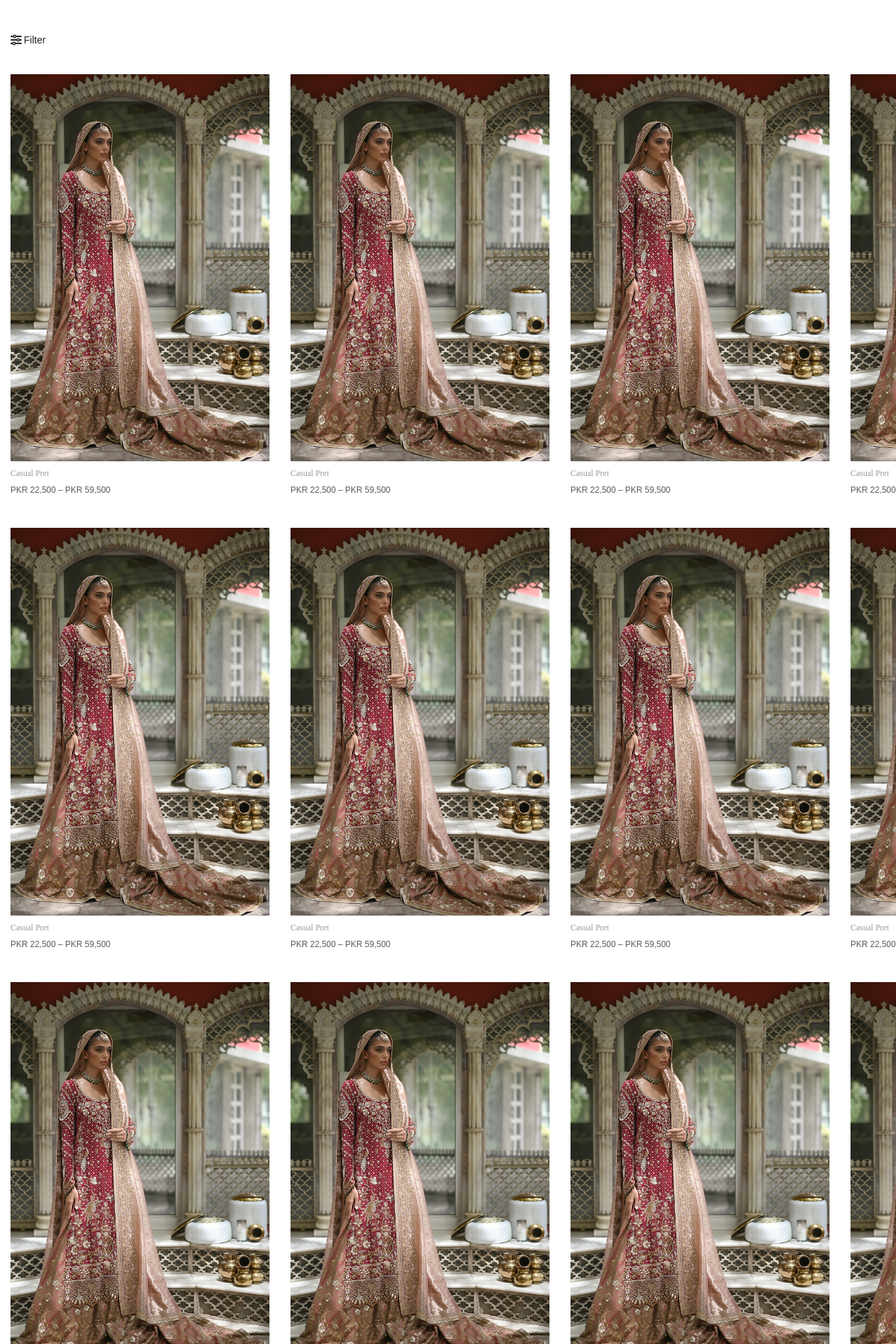
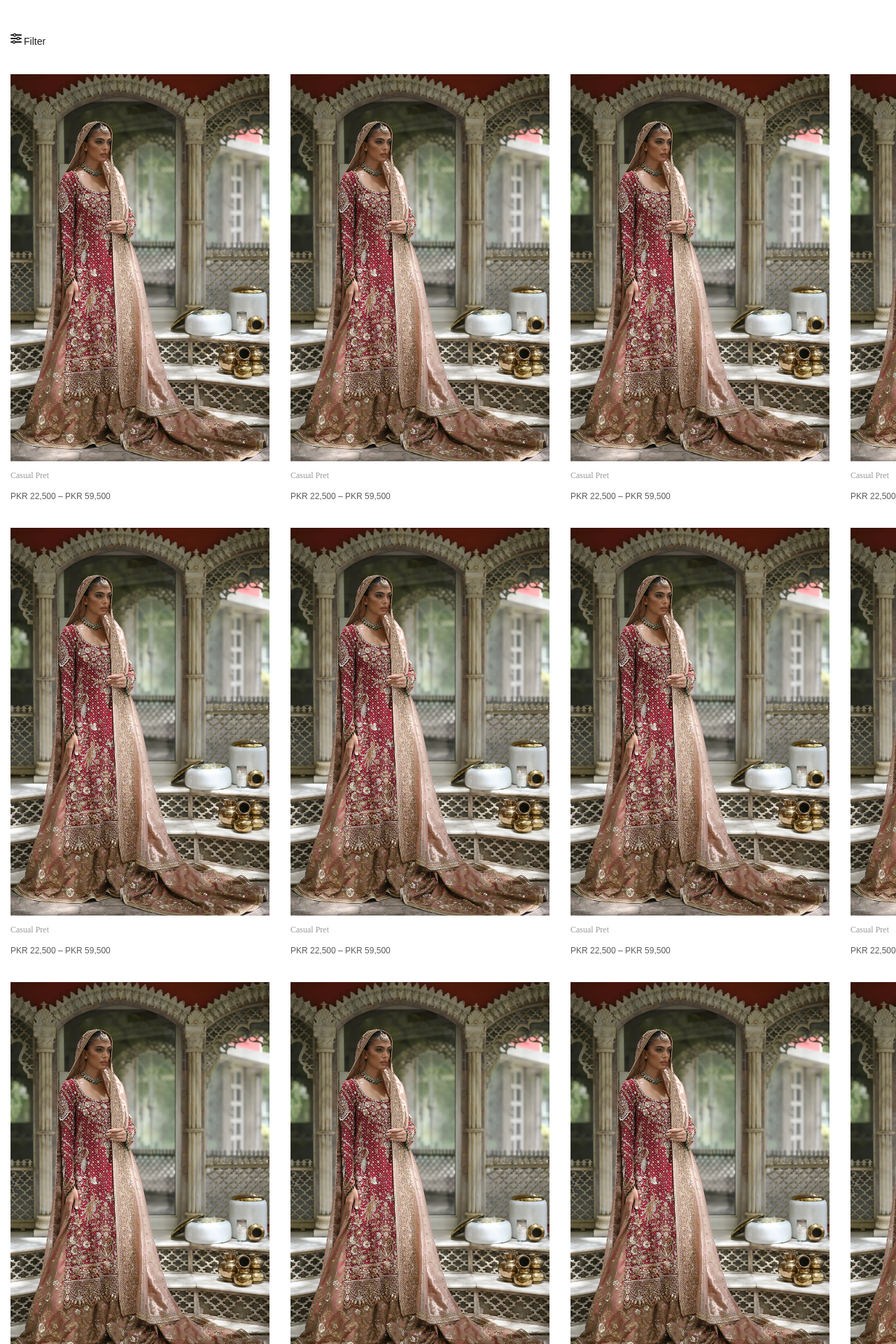
Before and after one commit to Farhan-sid/monamz, a PHP site: page /Bridal.html in a window 1280 px wide; the page is wider, and only the part inside the window is pictured. Shown: the part 199-2119 px from the top of that part at 70% size. Run offline with PHP 8.4, Linux system fonts and the light colour scheme.

Commit message:
tag changes

```diff
--- a/public/css/style3.css
+++ b/public/css/style3.css
@@ -6,8 +6,17 @@
 
 html,
 body {
-  height: 100%;
-  width: 100%;
+  background-color: #fff;
+  font-family: Manrope;
+  font-size: 14px;
+  line-height: 1.5;
+  color: #5b5b5b;
+  font-weight: 400;
+  /* width: 100%; */
+  font: 400 14px/1.75 sans-serif;
+  color: #000;
+  overflow-x: hidden;
+  scroll-behavior: smooth;
 }
 
 /* header */
```
Also changed, not shown: public/css/style4.css (+11 -2 lines).
